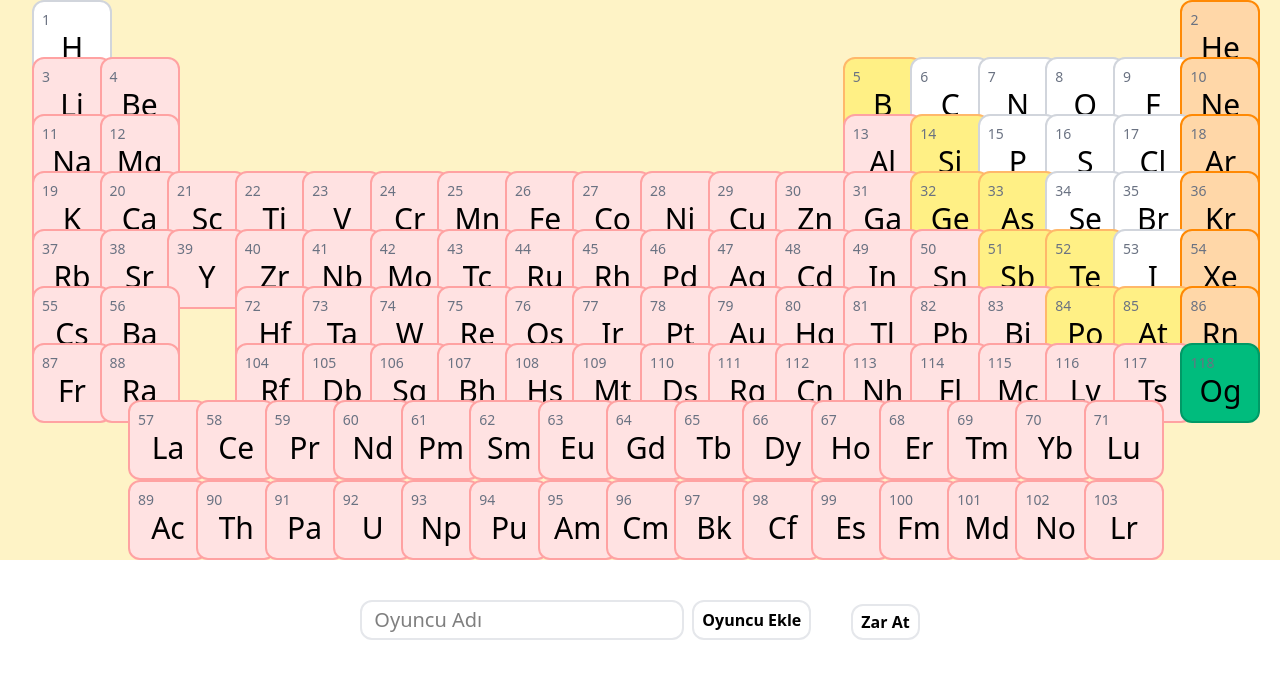
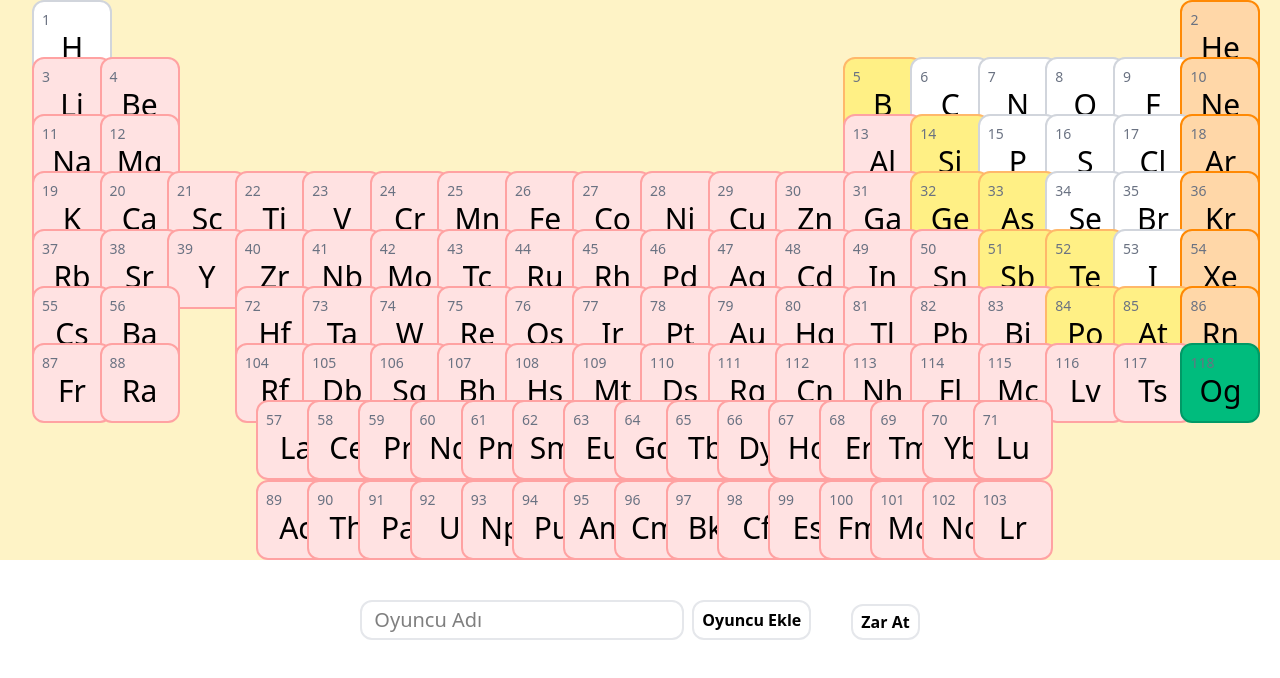
Before and after one commit to aliemiroktay/ptablo, a Next.js app: page / in a window 1280 px wide. Shown: the top 678 px of the page. Built offline with nearby package versions, Linux system fonts and the light colour scheme.

Commit message:
Update page.jsx

```diff
--- a/app/page.jsx
+++ b/app/page.jsx
@@ -23,7 +23,7 @@ function Home() {
         ))}
       </div>
 
-      <div className="grid grid-cols-15 grid-rows-2 w-4/5 m-auto">
+      <div className="grid grid-cols-15 grid-rows-2 w-3/5 m-auto">
         {elements2.map((element) => (
           <Element key={element.number ?? Math.floor(Math.random() * 1000000000)} onClick={() => setElement(element)} {...element} />
         ))}
```
